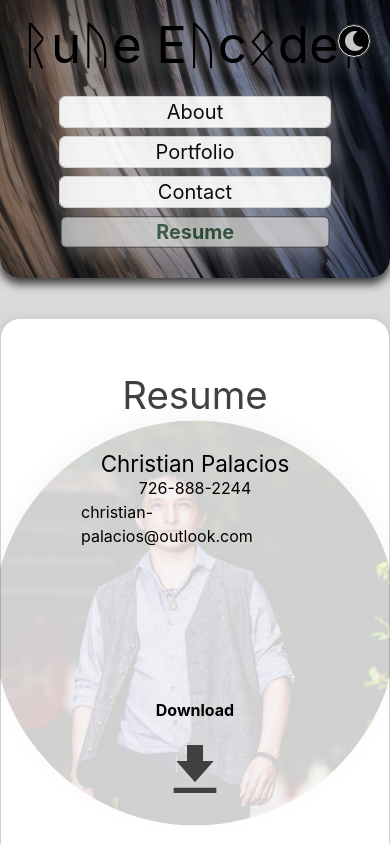
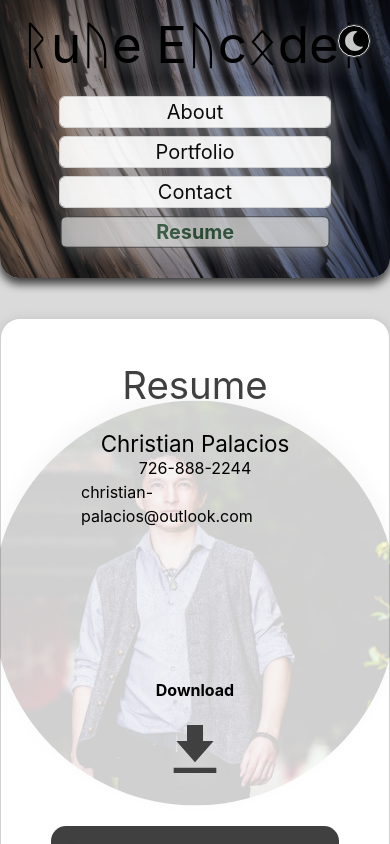
Before and after one commit to rune-encoder/React-Portfolio, a React (Vite) app: page /Resume in a window 390 px wide. Shown: the top 844 px of the page. Built offline with nearby package versions, Linux system fonts and the light colour scheme.

Commit message:
Fixed Bug

```diff
--- a/src/pages/Resume.jsx
+++ b/src/pages/Resume.jsx
@@ -9,7 +9,7 @@ export default function Resume() {
     <div className="res-container ">
       <div className="res-top-group ">
         <div className="rt-group-one">
-          <h3 className="title">{title}</h3>
+          <h3 className="res-title">{title}</h3>
           <h4>{name}</h4>
           <text>{phone}</text>
           <text>{email}</text>
--- a/src/styles/Resume.css
+++ b/src/styles/Resume.css
@@ -12,7 +12,7 @@
   align-items: flex-start;
 }
 
-.title {
+.res-title {
   position: relative;
   right: 20px;
   margin-bottom: 25px;
@@ -115,7 +115,7 @@
     align-items: center;
   }
 
-  .title {
+  .res-title {
     position: static;
   }
 }
```
Also changed, not shown: src/styles/About.css (+0 -15 lines).
